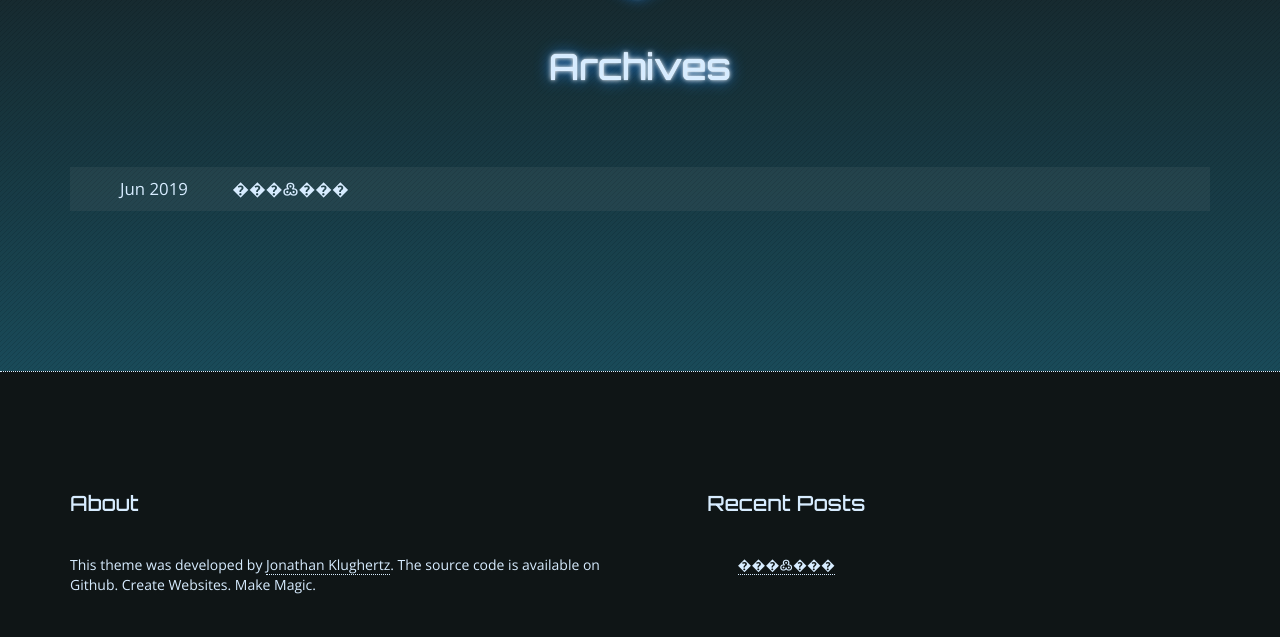
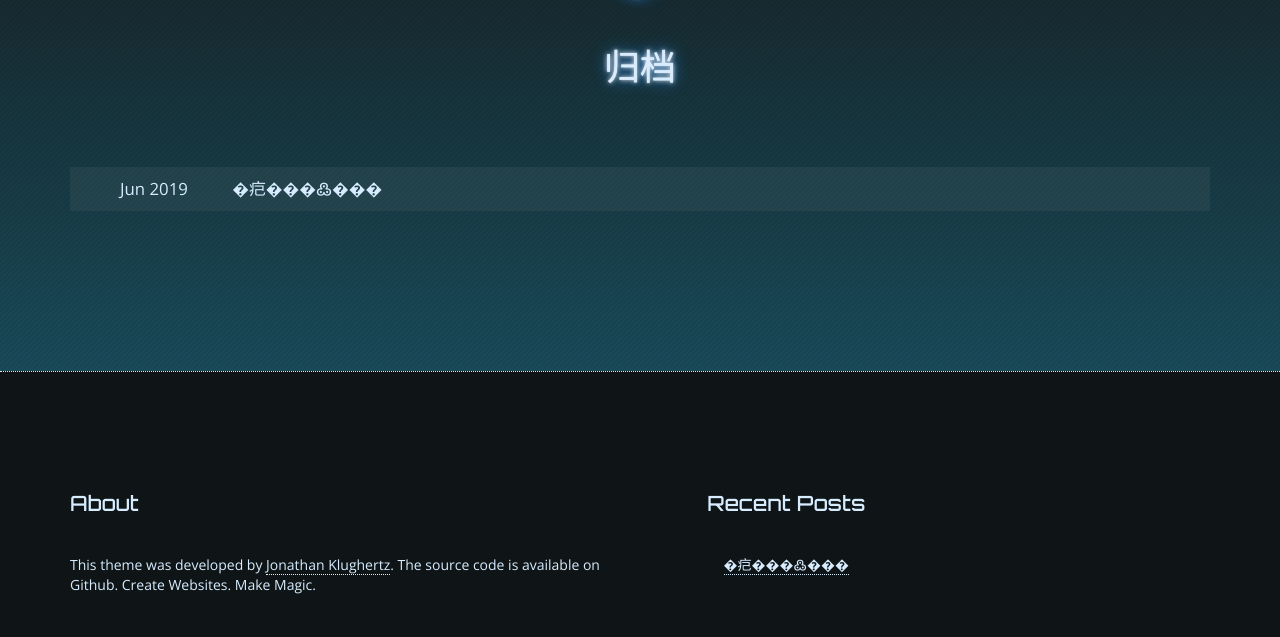
Before and after one commit to zk935960518/zk935960518.github.io, a plain HTML site: page archives/index.html in a window 1280 px wide. Shown: the part 163-800 px from the top of the page. Drawn offline with nearby package versions, Linux system fonts and the light colour scheme.

Commit message:
Site updated: 2019-06-01 17:50:53

```diff
--- a/archives/index.html
+++ b/archives/index.html
@@ -40,7 +40,7 @@
 
     <!-- Title -->
 
-    <title>Archives - zkk&#39;s blog</title>
+    <title>归档 - zkk&#39;s blog</title>
 
     <!-- Bootstrap Core CSS -->
     <link rel="stylesheet" href="//maxcdn.bootstrapcdn.com/bootstrap/4.0.0-alpha.2/css/bootstrap.min.css" integrity="sha384-y3tfxAZXuh4HwSYylfB+J125MxIs6mR5FOHamPBG064zB+AFeWH94NdvaCBm8qnd" crossorigin="anonymous">
@@ -137,7 +137,7 @@
     <div class="logo">
         <a href="/"><i class="logo-icon fa fa-cube" aria-hidden="true"></i></a>
 
-            <h1 id="main-title" class="title">Archives</h1>
+            <h1 id="main-title" class="title">归档</h1>
 
     </div>
 </header>
@@ -149,7 +149,7 @@
         <span class="archive-date">
             Jun 2019
         </span>
-        ���߷���
+        �㽶���߷���
     </a>
 </div>
 
@@ -177,7 +177,7 @@
         <ul>
 
             <li>
-                <a class="footer-post" href="/2019/06/01/hello-world/">���߷���</a>
+                <a class="footer-post" href="/2019/06/01/hello-world/">�㽶���߷���</a>
             </li>
 
         </ul>
```
Also changed, not shown: 2019/06/01/hello-world/index.html (+4 -4 lines), archives/2019/06/index.html (+3 -3 lines), archives/2019/index.html (+3 -3 lines), index.html (+2 -2 lines).
